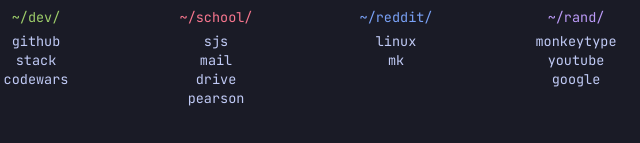
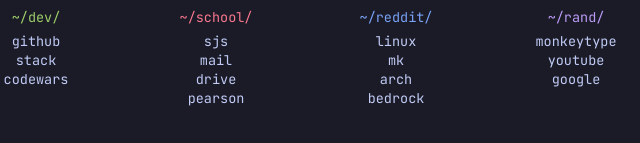
Before and after one commit to wrkzk/startpage, a plain HTML site: page index.html in a window 1280 px wide. Shown: the part 301-444 px from the top of the page, 334-974 px from the left. Drawn offline with Linux system fonts and the light colour scheme.

Commit message:
Add Arch and Bedrock Linux

```diff
--- a/index.html
+++ b/index.html
@@ -41,6 +41,8 @@
 		<li class="title">~/reddit/</li>
                 <li><a class="link" href="https://www.reddit.com/r/linux/">linux</a></li>
                 <li><a class="link" href="https://www.reddit.com/r/MechanicalKeyboards/">mk</a></li>
+                <li><a class="link" href="https://www.reddit.com/r/archlinux/">arch</a></li>
+                <li><a class="link" href="https://www.reddit.com/r/bedrocklinux/">bedrock</a></li>
 	      </div>
             </div>
 
```
